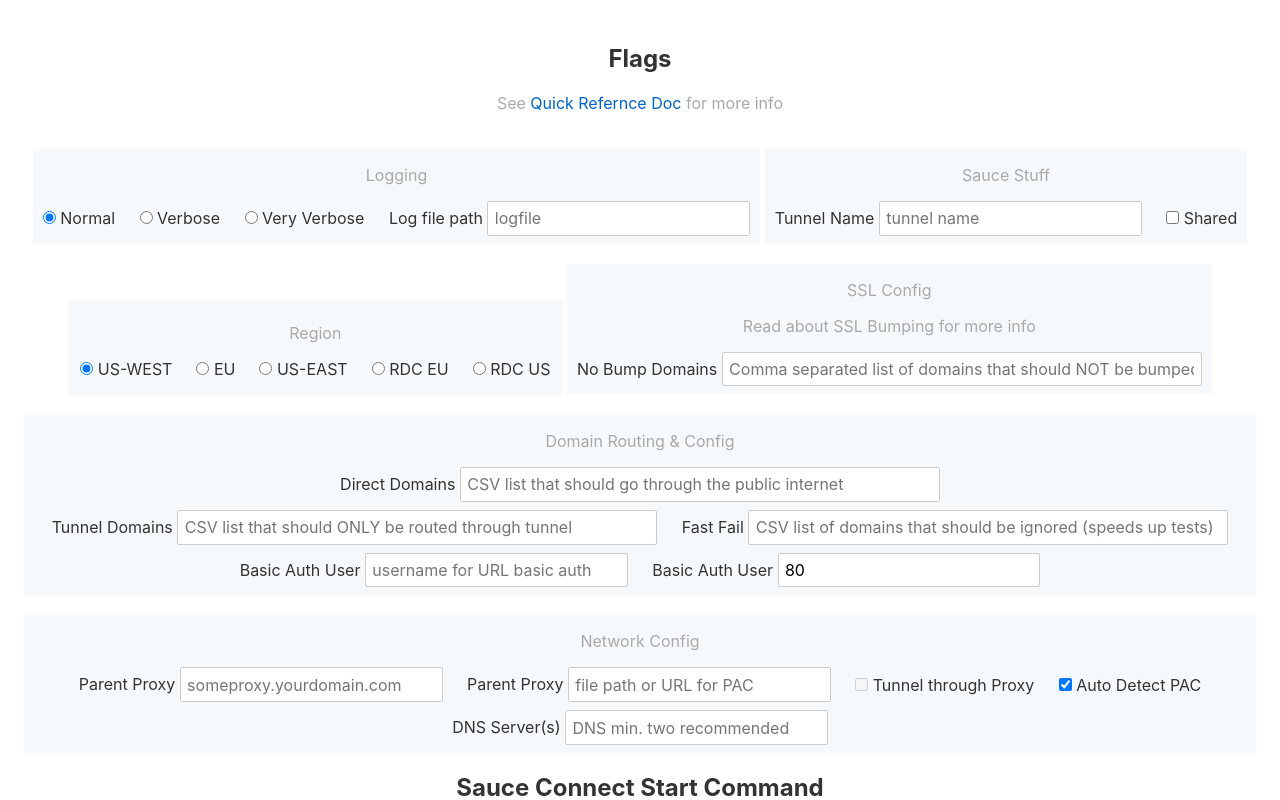
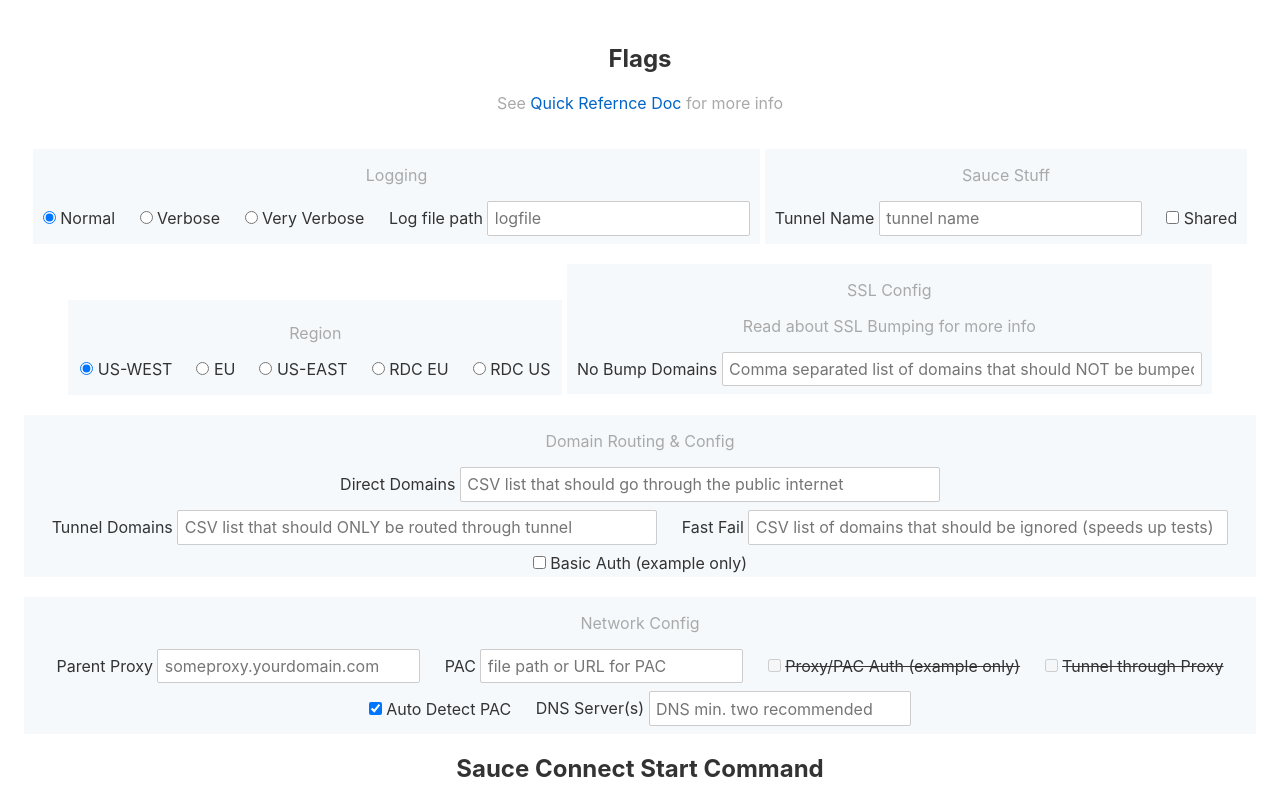
Before and after one commit to maxdobeck/sconfigurator, a Svelte app: page / in a window 1280 px wide. Shown: the top 800 px of the page. Built offline with nearby package versions, Linux system fonts and the light colour scheme.

Commit message:
Have working copy button and all basic flags.

```diff
--- a/src/App.svelte
+++ b/src/App.svelte
@@ -22,14 +22,14 @@
 	let directDomains = '';
 	let tunnelDomains = '';
 	let fastFail = '';
-	let basicAuthUser = '';
-	let basicAuthPwd = '*****';
-	let basicAuthHostPort = '80';
+	let basicAuth = 'host:port:user:pwd';
+	let basicAuthEx = false;
 	// logging
 	let verbosity = 'normal';
 	let logfile = '';
 	// network config
 	let parentProxy = '';
+	let parentProxyAuth = false;
 	let parentProxyUser = 'username';
 	let parentProxyPwd = 'password';
 	let pacUrl = '';
@@ -39,6 +39,13 @@
 	// UI: OS settings
 	let os = 'linux';
 
+	function copyCmd(event) {
+		const launchCmd = document.querySelector(".cmd-container");
+		// const text = launchCmd.textContent;
+		let range = document.createRange();
+		range.selectNodeContents(launchCmd);
+		window.getSelection().addRange(range);
+		document.execCommand('copy');	}
 </script>
 
 <main>
@@ -124,16 +131,12 @@
 			</label>
 
 			<label class="flags">
-				Basic Auth User
-				<input type="text" bind:value={basicAuthUser} placeholder="username for URL basic auth">
-			</label>
-
-			<label class="flags">
-				Basic Auth User
-				<input type="text" bind:value={basicAuthHostPort} placeholder="Port used by server, probaly 80">
+				<input type="checkbox" bind:checked={basicAuthEx} value="basicAuthEx">
+				Basic Auth (example only)
 			</label>
 		</div>
 
+		<!-- Network Config -->
 		<div class="flag-section">
 			<p class="hint">Network Config</p>
 			{#if pacUrl.length === 0}
@@ -145,22 +148,33 @@
 
 			{#if parentProxy.length === 0}
 			<label class="flags">
-				Parent Proxy
+				PAC
 				<input type="text" bind:value={pacUrl} placeholder="file path or URL for PAC">
 			</label>
 			{/if}
 
 			<label class="flags">
 				{#if parentProxy.length > 0 || pacUrl.length > 0}
-					<input type="checkbox" bind:value={tunnelThruProxy}>
+					<input type="checkbox" bind:checked={parentProxyAuth} value="parentProxyAuth">
+					Proxy/PAC Auth (example only)
 				{:else}
-					<input type="checkbox" bind:value={tunnelThruProxy} disabled="disabled">
+					<input type="checkbox" bind:checked={parentProxyAuth} value="parentProxyAuth" disabled>
+					<strike>Proxy/PAC Auth (example only)</strike>
 				{/if}
-				Tunnel through Proxy
 			</label>
 
 			<label class="flags">
-				<input type="checkbox" checked bind:value={autoDetectPac}>
+				{#if parentProxy.length > 0 || pacUrl.length > 0}
+					<input type="checkbox" bind:checked={tunnelThruProxy}>
+					Tunnel through Proxy
+				{:else}
+					<input type="checkbox" bind:checked={tunnelThruProxy} disabled="disabled">
+					<strike>Tunnel through Proxy</strike>
+				{/if}
+			</label>
+
+			<label class="flags">
+				<input type="checkbox" bind:checked={autoDetectPac}>
 				Auto Detect PAC
 			</label>
 
@@ -194,33 +208,56 @@
 			{#if logfile}
 				<code in:fade="{{delay:600, duration: 1500}}" out:fade="{{duration: 800}}">-l {logfile}</code>
 			{/if}
+
+			{#if noSslBump.length > 0}
+				<code>-B {noSslBump}</code>
+			{/if}
+
+			{#if directDomains.length > 0}
+				<code>-D {directDomains}</code>
+			{/if}
+
+			{#if tunnelDomains.length > 0}
+				<code>-t {tunnelDomains}</code>
+			{/if}
+
+			{#if fastFail.length > 0}
+				<code>-F {fastFail}</code>
+			{/if}
+
+			{#if basicAuthEx}
+				<code in:fade="{{delay:600, duration: 1500}}" out:fade="{{duration: 400}}">--auth {basicAuth},mysite.com:443:user:pwd</code>
+			{/if}
+
+			{#if parentProxy.length > 0}
+				<code in:fade="{{delay:600, duration: 1500}}" out:fade="{{duration: 400}}">--proxy {parentProxy}:port</code>
+			{/if}
+
+			{#if parentProxyAuth}
+				<code in:fade="{{delay:600, duration: 1500}}" out:fade="{{duration: 400}}">--proxy-userpwd {parentProxyUser}:{parentProxyPwd} </code>
+			{/if}
+
+			{#if pacUrl.length > 0}
+				<code in:fade="{{delay:600, duration: 1500}}" out:fade="{{duration: 400}}">--pac {pacUrl}</code>
+			{/if}
+
+			{#if tunnelThruProxy}
+				<code in:fade="{{delay:600, duration: 1500}}" out:fade="{{duration: 400}}">--proxy-tunnel</code>
+			{/if}
+
+			{#if autoDetectPac === false}
+				<code in:fade="{{delay:600, duration: 1500}}" out:fade="{{duration: 400}}">--no-autodetect</code>
+			{/if}
+
+			{#if dnsServer.length > 0}
+				<code in:fade="{{delay:600, duration: 1500}}" out:fade="{{duration: 400}}">--dns {dnsServer}</code>
+			{/if}
+
 			<code>-x {scDc.get(dc_choice)}</code>
 	</div>
-<!--
-	// ssl config
-	let noSslBump = [];
-	// domain based routing + config
-	let directDomains = '';
-	let tunnelDomains = '';
-	let fastFail = '';
-	let basicAuthUser = '';
-	let basicAuthPwd = '*****';
-	let basicAuthHostPort = '80';
-	// logging
-	let verbosity = 'normal';
-	let logfile = '';
-	// network config
-	let parentProxy = '';
-	let parentProxyUser = 'username';
-	let parentProxyPwd = 'password';
-	let pacUrl = '';
-	let tunnelThruProxy = false;
-	let autoDetectPac = true;
-	let dnsServer = '';
- -->
 
 	<div id="copy-container">
-		<button id="copy-cmd-btn" title="copy to clipboard">copy</button>
+		<button on:click={copyCmd} id="copy-cmd-btn" title="copy to clipboard">copy</button>
 	</div>
 
 
```
